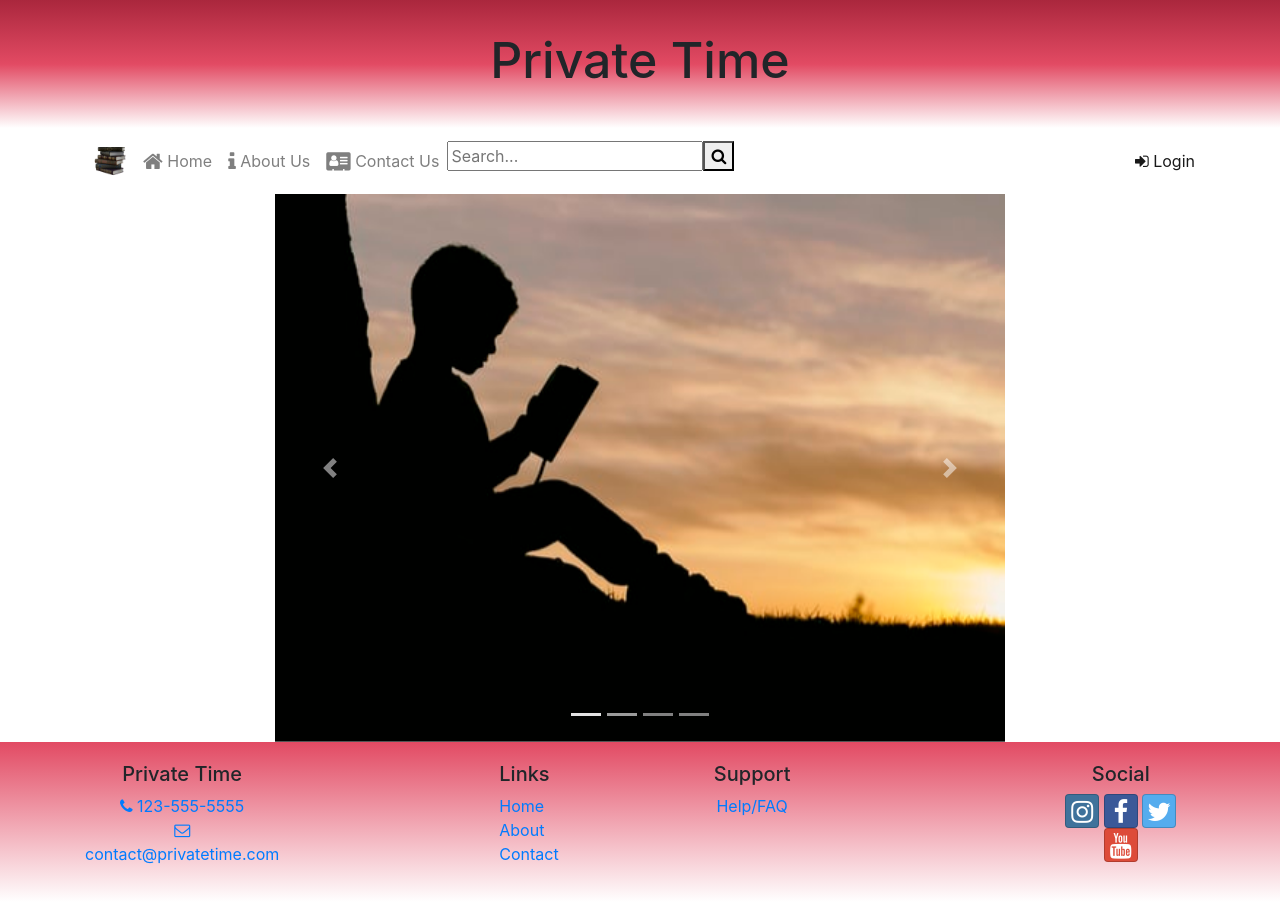
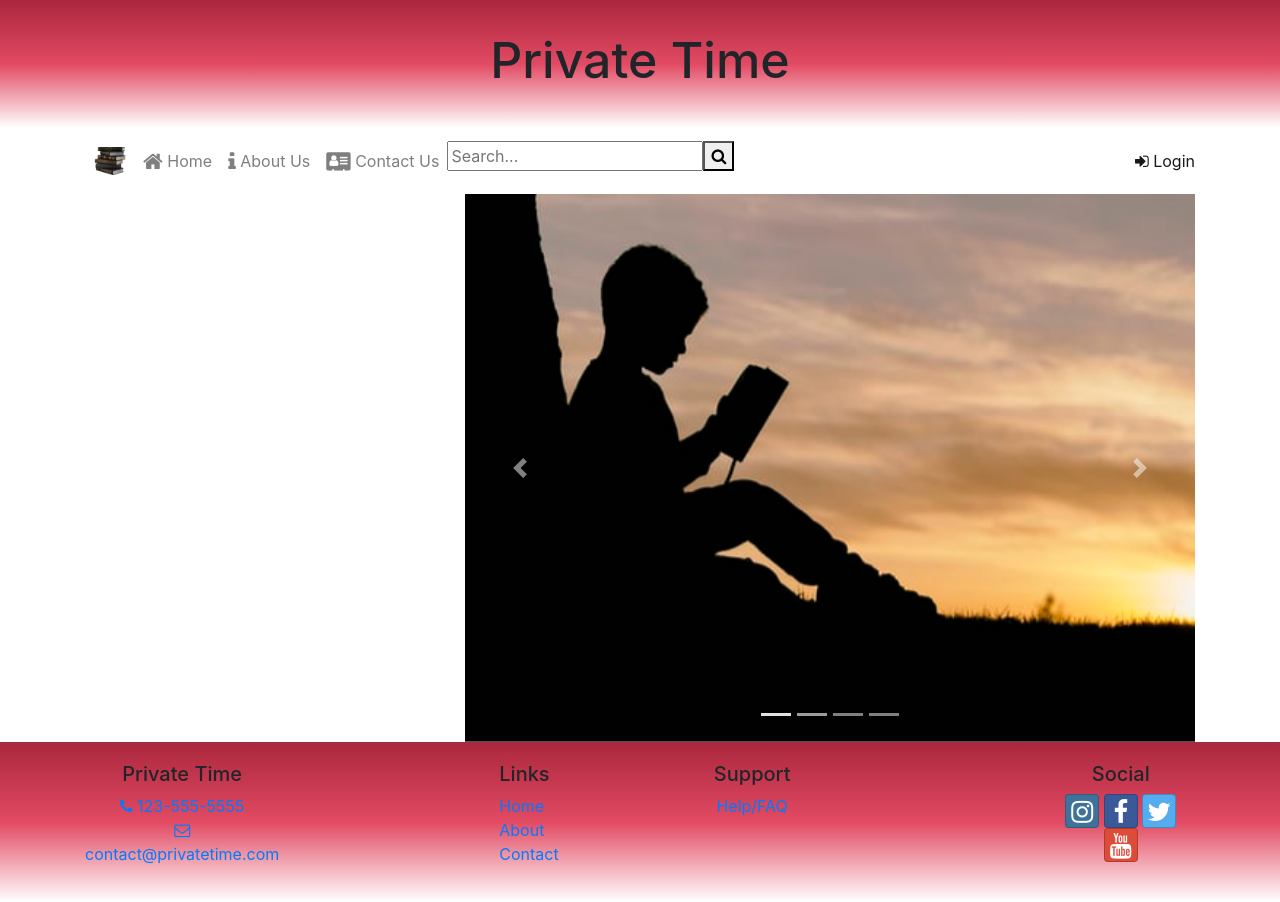
Before and after one commit to GardnerJohn/PrivateTime, a website: page index.html in a window 1280 px wide. Drawn offline with nearby package versions, Linux system fonts and the light colour scheme.

Commit message:
minor changes in files

```diff
--- a/css/sytles.scss
+++ b/css/sytles.scss
@@ -1,6 +1,6 @@
 $color-primary: #aa273d;
 $color-secondary: #e24a63;
-
+$color-header: rgba(211, 36, 36, 0.877);
 
 .jumbotron {
   margin: 0;
@@ -14,6 +14,12 @@ $color-secondary: #e24a63;
 }
 
 .site-footer {
-  background-image: linear-gradient( $color-secondary, white);
+  background-image: linear-gradient( $color-primary, $color-secondary, white);
   padding: 20px 0;
 }
+
+#loginModal {
+  .modal-header {
+    background-color: $color-header;
+  }
+}
--- a/index.html
+++ b/index.html
@@ -62,12 +62,13 @@
     </div>
     <!-- login modal end -->
 
-    <!-- Start of desired content -->
-
     <!-- carousel -->
     <div class="container">
-      <div class="row row-content ">
-        <div class="col-md-8 mx-auto">
+      <div class="row row-content">
+        <div class="col-md-4 mr-auto">
+
+        </div> <!-- col -->
+        <div class="col-md-8 ml-auto">
           <div id="homeCarousel" class="carousel" data-ride="carousel">
             <ol class="carousel-indicators">
               <li data-target="#homeCarousel" data-slide-to="0" class="active"></li>
@@ -106,9 +107,6 @@
     <!-- Footer -->
     <div w3-include-html="html/footer.html"></div>
 
-
-
-
     <!-- jQuery must come first, then Popper.js, then the Bootstrap JavaScript plugins.-->
     <script src="node_modules/jquery/dist/jquery.slim.min.js"></script>
     <script src="node_modules/popper.js/dist/umd/popper.min.js"></script>
```
Also changed, not shown: Images/books.jfif (added), css/sytles.css.
